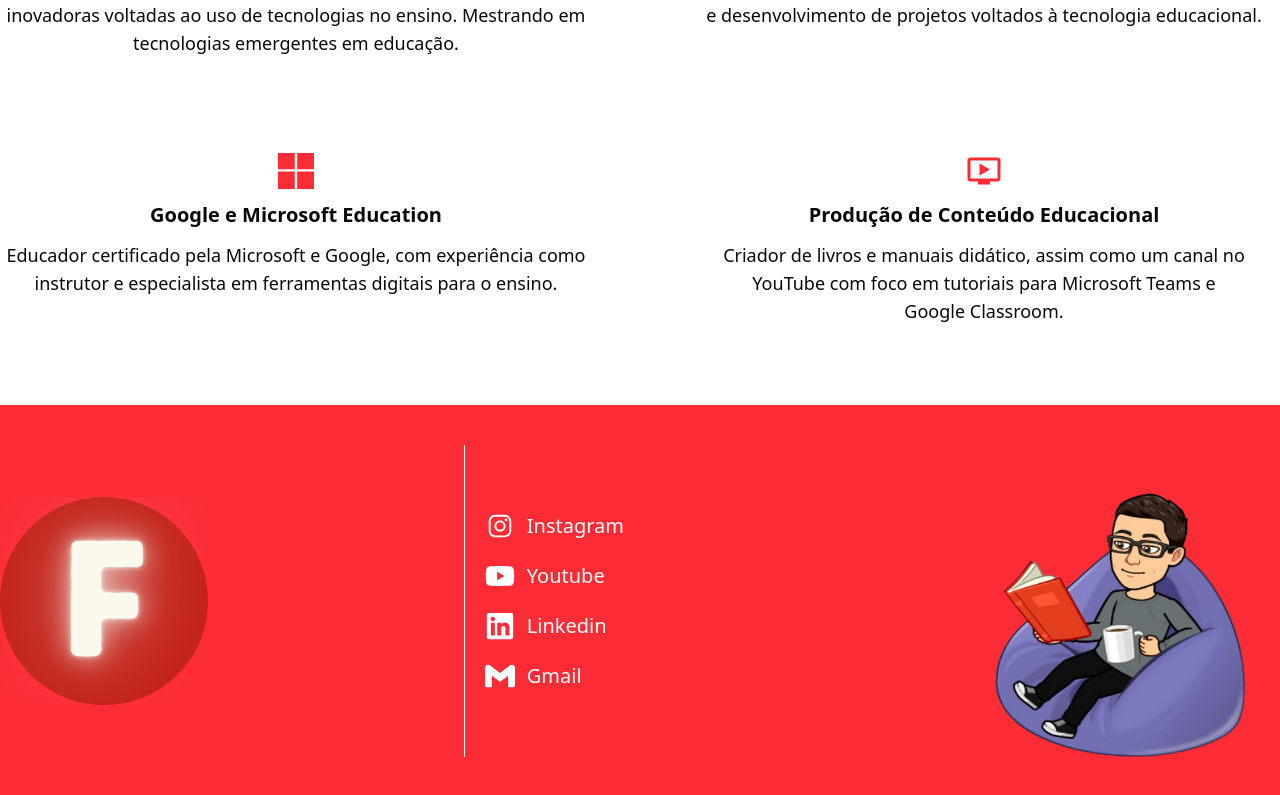
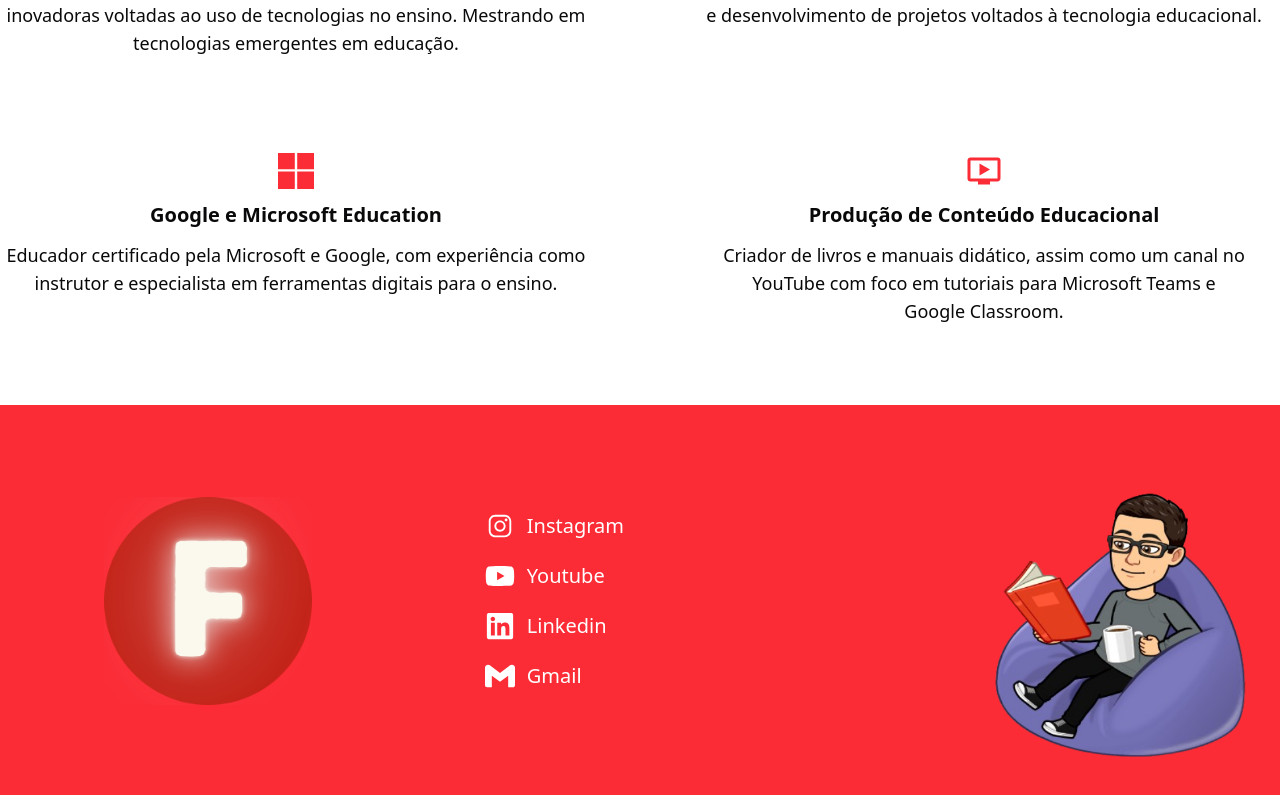
Before and after one commit to arthur-Gsilva/lipecarvalho, a Next.js app: page / in a window 1280 px wide. Shown: the part 1795-2590 px from the top of the page. Built offline with nearby package versions, Linux system fonts and the light colour scheme.

Commit message:
retirando parenteses

```diff
--- a/src/components/Footer.tsx
+++ b/src/components/Footer.tsx
@@ -11,11 +11,13 @@
     return(
         <footer className="bg-primary">
             <div className="container px-6 md:px-0 mx-auto mt-10 py-4 md:py-10">
-                <div className="flex flex-col lg:flex-row w-full justify-between gap-8">
-                    <div className="flex flex-col md:flex-row justify-between w-full flex-1 md:gap-12">
-                        <div className="flex items-center">
+                <div className="flex flex-col  lg:flex-row w-full justify-between gap-8">
+                    <div className="flex items-center flex-col md:flex-row justify-between w-full flex-1 gap-12">
+
+                        <div className="flex items-center justify-center">
                             <img src="LOGO.png" alt="Logo principal" className="h-auto w-1/2"/>
                         </div>
+
                         <div className="flex justify-center items-center gap-5">
                             <div className="h-full w-[1px] rounded-md bg-white"></div>
                             <div className="text-white flex flex-col gap-5">
```
